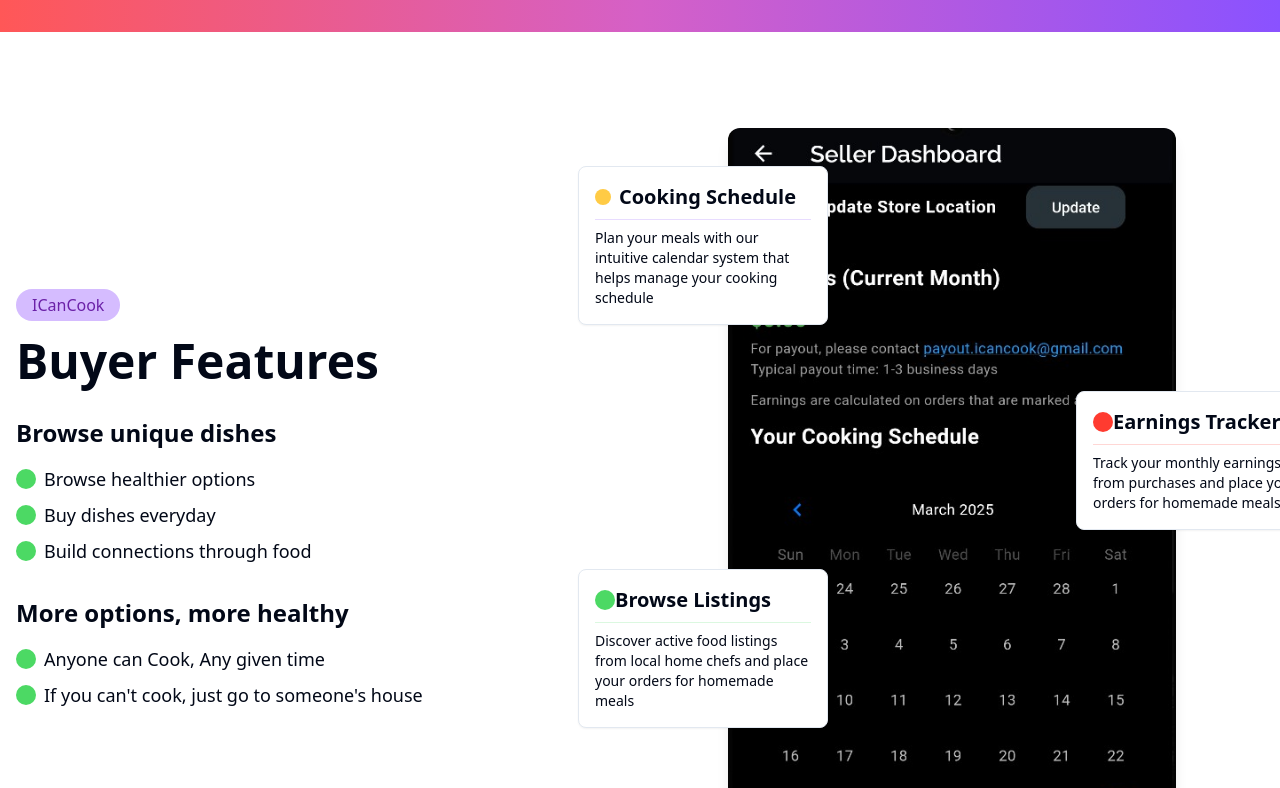
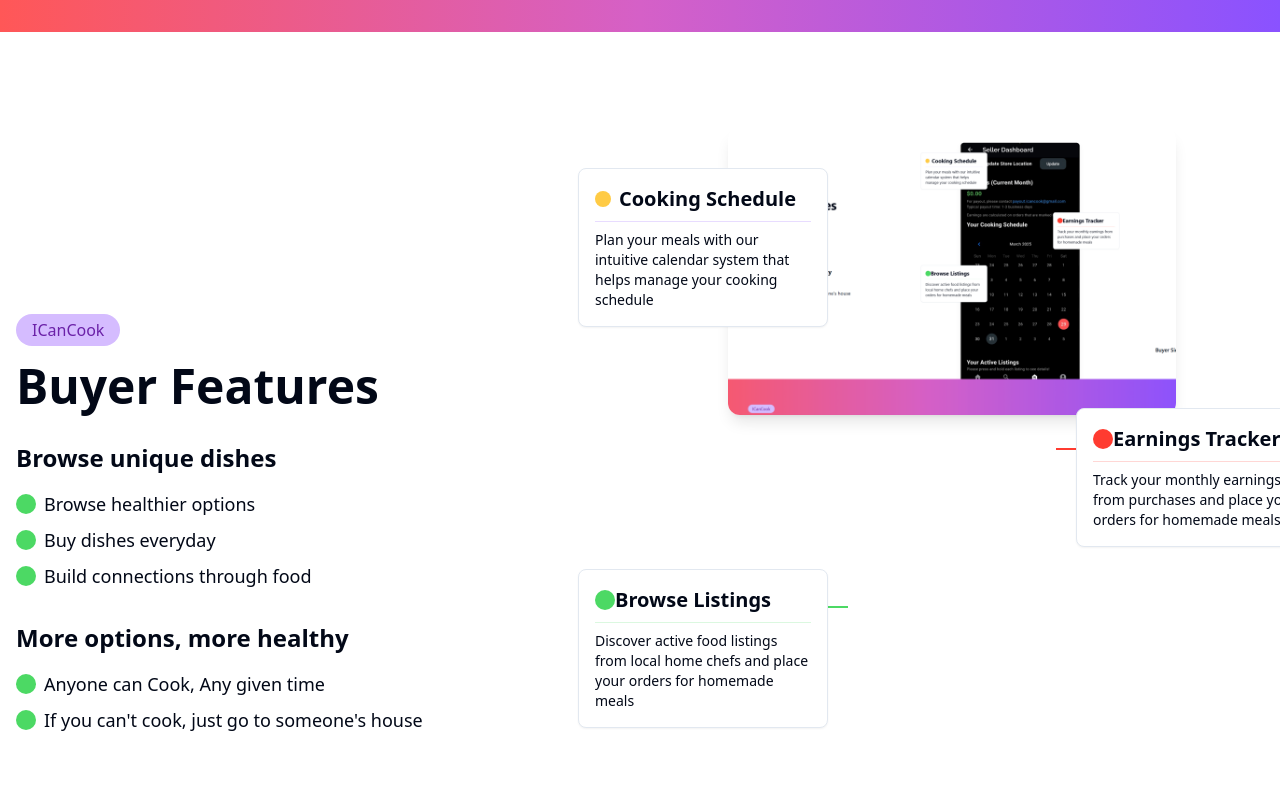
Before and after one commit to ICanCookRecipes/snapshot-surf, a React (Vite) app: page / in a window 1280 px wide. Shown: the part 840-1628 px from the top of the page. Built offline with nearby package versions, Linux system fonts and the light colour scheme.

Commit message:
Fix: Image cutting off
Adjust image styling to prevent cutoff.

```diff
--- a/src/components/BuyerFeatures.tsx
+++ b/src/components/BuyerFeatures.tsx
@@ -5,7 +5,7 @@ import { Separator } from "@/components/ui/separator";
 
 const BuyerFeatures: React.FC = () => {
   return (
-    <section id="buyer" className="feature-section">
+    <section id="buyer" className="feature-section pb-20">
       <div className="container mx-auto px-4 flex flex-col md:flex-row items-center">
         <div className="md:w-1/2 mb-10 md:mb-0">
           <div className="feature-badge mb-4">ICanCook</div>
@@ -41,17 +41,17 @@ const BuyerFeatures: React.FC = () => {
         </div>
 
         <div className="md:w-1/2 flex justify-center">
-          <div className="relative w-full max-w-md h-[700px] md:h-[750px]">
+          <div className="relative w-full max-w-md h-auto min-h-[800px]">
             <img
-              src="/lovable-uploads/0c058e56-b517-4bd1-aee6-1a4ebc992589.png"
-              alt="ICanCook App Seller Dashboard"
-              className="max-w-[80%] md:max-w-full h-auto relative z-10 mx-auto rounded-xl shadow-lg"
+              src="/lovable-uploads/ee998a3f-3e36-410b-9b1b-682869a49535.png"
+              alt="ICanCook App Buyer Dashboard"
+              className="max-w-[90%] md:max-w-full h-auto relative z-10 mx-auto rounded-xl shadow-lg"
             />
 
             {/* Connecting lines */}
             <div className="absolute top-[10%] left-[10%] md:left-[0%] w-[100px] md:w-[120px] h-[2px] bg-icancook-purple z-5"></div>
             <div className="absolute top-[40%] right-[10%] md:right-[0%] w-[100px] md:w-[120px] h-[2px] bg-icancook-red z-5"></div>
-            <div className="absolute bottom-[25%] left-[10%] md:left-[0%] w-[100px] md:w-[120px] h-[2px] bg-icancook-green z-5"></div>
+            <div className="absolute bottom-[40%] left-[10%] md:left-[0%] w-[100px] md:w-[120px] h-[2px] bg-icancook-green z-5"></div>
 
             {/* First card - Calendar Feature */}
             <Card className="absolute top-[5%] left-[-80px] md:left-[-150px] max-w-[250px] z-20 feature-card transform hover:scale-105 transition-all">
@@ -77,8 +77,8 @@ const BuyerFeatures: React.FC = () => {
               </CardContent>
             </Card>
 
-            {/* Third card - Active Listings */}
-            <Card className="absolute bottom-[20%] left-[-80px] md:left-[-150px] max-w-[250px] z-20 feature-card transform hover:scale-105 transition-all">
+            {/* Third card - Browse Listings */}
+            <Card className="absolute bottom-[25%] left-[-80px] md:left-[-150px] max-w-[250px] z-20 feature-card transform hover:scale-105 transition-all">
               <CardContent className="p-4">
                 <div className="flex items-center mb-2">
                   <span className="feature-icon green-dot"></span>
```
Also changed, not shown: public/lovable-uploads/ee998a3f-3e36-410b-9b1b-682869a49535.png (added).
